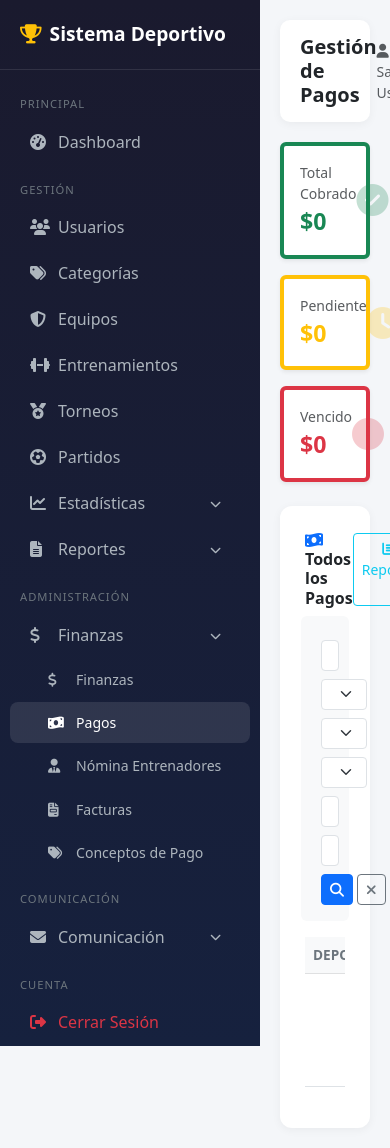
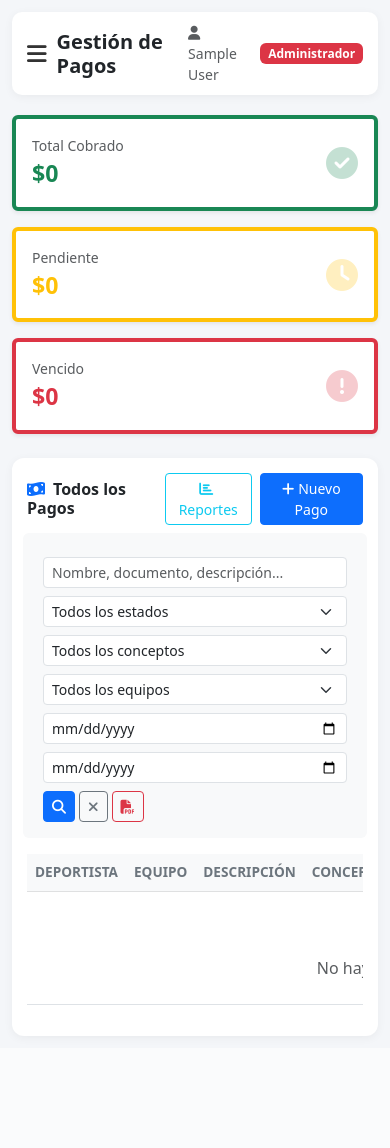
Before and after one commit to jfalla-bit/SportByMe, a Django app: page /panel/pagos/ in a window 390 px wide; the page is wider, and only the part inside the window is pictured. After the commit the page ends 1038 px from the top of that part, so only its background shows below. Run offline with Django 5.2, Linux system fonts and the light colour scheme; the visitor is signed in with stand-in values (Sample User, id 1); data comes from the database, SQL or seed files in the repository; data that the repository does not hold is empty.

Commit message:
correccion de actualizaciones

```diff
--- a/templates/panel/base_panel.html
+++ b/templates/panel/base_panel.html
@@ -15,7 +15,8 @@
             position: fixed;
             top: 0; left: 0;
             overflow-y: auto;
-            z-index: 100;
+            z-index: 1050;
+            transition: left 0.3s;
         }
         .sidebar .nav-link {
             color: #adb5bd;
@@ -72,12 +73,40 @@
         }
         .btn-action { padding: 4px 10px; font-size: 0.8rem; }
         .table th { font-size: 0.85rem; text-transform: uppercase; color: #6c757d; }
+        .sidebar-overlay {
+            display: none;
+            position: fixed;
+            inset: 0;
+            background: rgba(0,0,0,0.5);
+            z-index: 1040;
+        }
+        .sidebar-overlay.show { display: block; }
+        .btn-menu {
+            display: none;
+            background: none;
+            border: none;
+            color: #333;
+            font-size: 1.4rem;
+            cursor: pointer;
+            padding: 0 10px 0 0;
+        }
+        @media (max-width: 768px) {
+            .sidebar { left: -260px; }
+            .sidebar.open { left: 0; }
+            .main-content { margin-left: 0; padding: 12px; }
+            .btn-menu { display: inline-block; }
+            .content-card { padding: 15px; }
+            .topbar { padding: 10px 15px; }
+        }
     </style>
 </head>
 <body>
 
+<!-- Overlay móvil -->
+<div class="sidebar-overlay" id="sidebarOverlay" onclick="closeSidebar()"></div>
+
 <!-- Sidebar -->
-<div class="sidebar">
+<div class="sidebar" id="sidebar">
     <div class="sidebar-brand">
         <i class="fas fa-trophy me-2 text-warning"></i>Sistema Deportivo
     </div>
@@ -217,7 +246,10 @@
 <div class="main-content">
     <!-- Topbar -->
     <div class="topbar">
-        <h5 class="mb-0 fw-bold">{% block page_title %}Panel Administrativo{% endblock %}</h5>
+        <div class="d-flex align-items-center">
+            <button class="btn-menu" onclick="openSidebar()"><i class="fas fa-bars"></i></button>
+            <h5 class="mb-0 fw-bold">{% block page_title %}Panel Administrativo{% endblock %}</h5>
+        </div>
         <div class="d-flex align-items-center gap-3">
             <span class="text-muted small">
                 <i class="fas fa-user me-1"></i>{{ request.user.get_full_name|default:request.user.username }}
@@ -242,6 +274,16 @@
 </div>
 
 <script src="https://cdn.jsdelivr.net/npm/bootstrap@5.3.0/dist/js/bootstrap.bundle.min.js"></script>
+<script>
+function openSidebar() {
+    document.getElementById('sidebar').classList.add('open');
+    document.getElementById('sidebarOverlay').classList.add('show');
+}
+function closeSidebar() {
+    document.getElementById('sidebar').classList.remove('open');
+    document.getElementById('sidebarOverlay').classList.remove('show');
+}
+</script>
 {% block extra_js %}{% endblock %}
 </body>
 </html>
```
Also changed, not shown: templates/entrenador/base_entrenador.html (+45 -3 lines).
